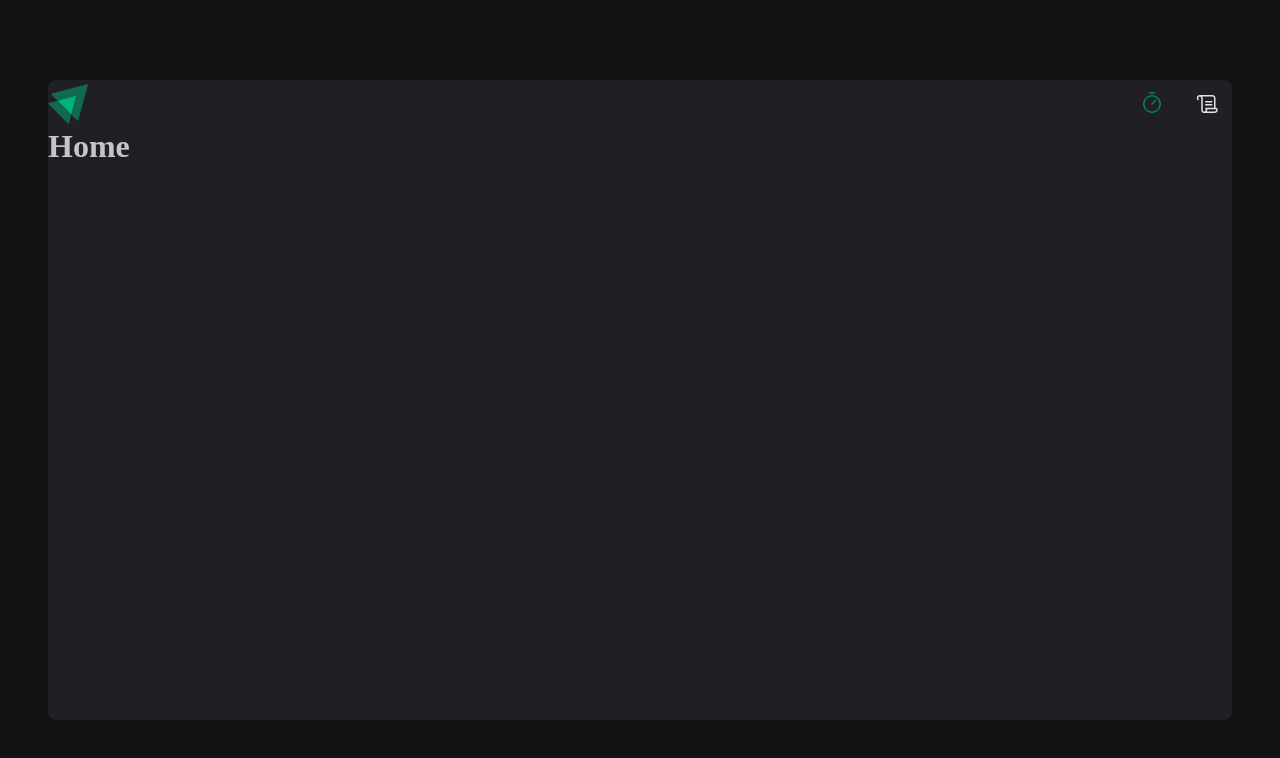
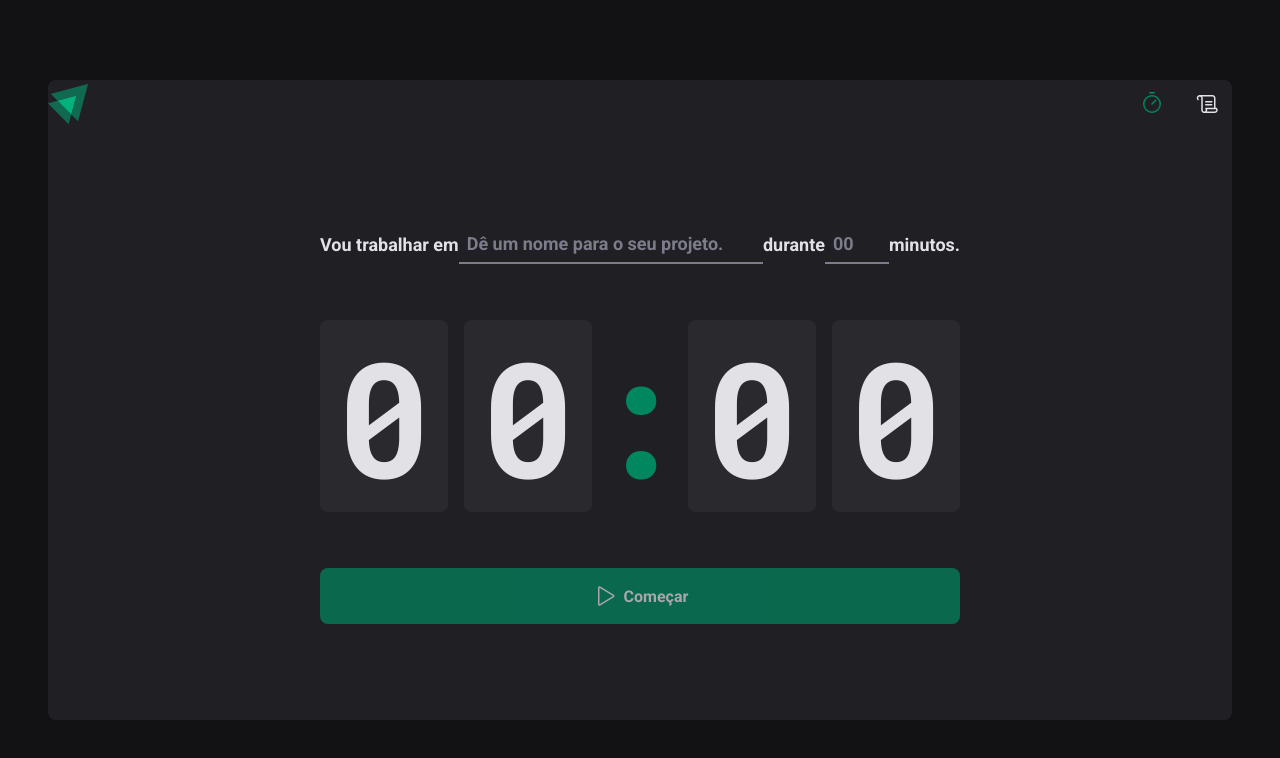
Before and after one commit to MayconTrix/Rocketseat---Ignite, a React (Vite) app in the folder Aulas/02-ignite-timer/: page / in a window 1280 px wide. Shown: the top 758 px of the page. Built offline with nearby package versions, Linux system fonts and the light colour scheme.

Commit message:
Add new classes

```diff
--- a/Aulas/02-ignite-timer/index.html
+++ b/Aulas/02-ignite-timer/index.html
@@ -2,13 +2,16 @@
 <html lang="en">
   <head>
     <meta charset="UTF-8" />
-    <meta name="viewport" content="width=device-width, initial-scale=1.0" />
     <link rel="preconnect" href="https://fonts.googleapis.com" />
     <link rel="preconnect" href="https://fonts.gstatic.com" crossorigin />
+
+    <meta name="viewport" content="width=device-width, initial-scale=1.0" />
+
     <link
       href="https://fonts.googleapis.com/css2?family=Roboto+Mono:wght@700&family=Roboto:wght@400;700&display=swap"
       rel="stylesheet"
     />
+
     <title>Ignite Timer</title>
   </head>
   <body>
--- a/Aulas/02-ignite-timer/src/pages/History.tsx
+++ /dev/null
@@ -1,7 +0,0 @@
-export function History() {
-  return (
-    <div>
-      <h1>History</h1>
-    </div>
-  );
-}
--- /dev/null
+++ b/Aulas/02-ignite-timer/src/pages/History/index.tsx
@@ -0,0 +1,64 @@
+import { HistoryContainer, HistoryList, Status } from "./styles";
+
+export function History() {
+  return (
+    <HistoryContainer>
+      <h1>Meu histórico</h1>
+
+      <HistoryList>
+        <table>
+          <thead>
+            <tr>
+              <th>Tarefa</th>
+              <th>Duração</th>
+              <th>Início</th>
+              <th>Status</th>
+            </tr>
+          </thead>
+          <tbody>
+            <tr>
+              <td>Tarefa</td>
+              <td>20 minutos</td>
+              <td>Há 2 meses</td>
+              <td>
+                <Status statusColor="green">Concluído</Status>
+              </td>
+            </tr>
+            <tr>
+              <td>Tarefa</td>
+              <td>20 minutos</td>
+              <td>Há 2 meses</td>
+              <td>
+                <Status statusColor="green">Concluído</Status>
+              </td>
+            </tr>
+            <tr>
+              <td>Tarefa</td>
+              <td>20 minutos</td>
+              <td>Há 2 meses</td>
+              <td>
+                <Status statusColor="green">Concluído</Status>
+              </td>
+            </tr>
+            <tr>
+              <td>Tarefa</td>
+              <td>20 minutos</td>
+              <td>Há 2 meses</td>
+              <td>
+                <Status statusColor="green">Concluído</Status>
+              </td>
+            </tr>
+            <tr>
+              <td>Tarefa</td>
+              <td>20 minutos</td>
+              <td>Há 2 meses</td>
+              <td>
+                <Status statusColor="green">Concluído</Status>
+              </td>
+            </tr>
+          </tbody>
+        </table>
+      </HistoryList>
+    </HistoryContainer>
+  );
+}
--- /dev/null
+++ b/Aulas/02-ignite-timer/src/pages/History/styles.ts
@@ -0,0 +1,86 @@
+import styled from "styled-components";
+
+export const HistoryContainer = styled.main`
+  flex: 1;
+  padding: 3.5rem;
+
+  display: flex;
+  flex-direction: column;
+
+  h1 {
+    font-size: 1.5rem;
+    color: ${(props) => props.theme["gray-100"]};
+  }
+`;
+
+export const HistoryList = styled.div`
+  flex: 1;
+  overflow: auto;
+  margin-top: 2rem;
+
+  table {
+    width: 100%;
+    border-collapse: collapse;
+    min-width: 600px;
+
+    th {
+      background-color: ${(props) => props.theme["gray-600"]};
+      padding: 1rem;
+      text-align: left;
+      color: ${(props) => props.theme["gray-100"]};
+      font-size: 0.875rem;
+      line-height: 1.6;
+
+      &:first-child {
+        border-top-left-radius: 8px;
+        padding-left: 1.5rem;
+      }
+
+      &:last-child {
+        border-top-right-radius: 8px;
+        padding-right: 1.5rem;
+      }
+    }
+    td {
+      background-color: ${(props) => props.theme["gray-700"]};
+      border-top: 4px solid ${(props) => props.theme["gray-800"]};
+      padding: 1rem;
+      font-size: 0.875rem;
+      line-height: 1.6;
+
+      &:first-child {
+        width: 50%;
+        padding-left: 1.5rem;
+      }
+
+      &:last-child {
+        padding-right: 1.5rem;
+      }
+    }
+  }
+`;
+
+const STATUS_COLORS = {
+  yellow: "yellow-500",
+  green: "green-500",
+  red: "red-500",
+} as const;
+
+interface StatusProps {
+  // statusColor: "yellow" | "red" | "green";
+  statusColor: keyof typeof STATUS_COLORS;
+}
+
+export const Status = styled.span<StatusProps>`
+  display: flex;
+  align-items: center;
+  gap: 0.5rem;
+
+  &::before {
+    content: "";
+    width: 0.5rem;
+    height: 0.5rem;
+    border-radius: 100%;
+    background: ${(props) => props.theme[STATUS_COLORS[props.statusColor]]};
+  }
+`;
--- a/Aulas/02-ignite-timer/src/pages/Home.tsx
+++ /dev/null
@@ -1,7 +0,0 @@
-export function Home() {
-  return (
-    <div>
-      <h1>Home</h1>
-    </div>
-  );
-}
--- /dev/null
+++ b/Aulas/02-ignite-timer/src/pages/Home/index.tsx
@@ -0,0 +1,59 @@
+import { Play } from "phosphor-react";
+import {
+  CountdownContainer,
+  FormContainer,
+  HomeContainer,
+  MinutesAmountContainer,
+  Separator,
+  StarCountdownButton,
+  TaskInput,
+} from "./styles";
+
+export function Home() {
+  return (
+    <HomeContainer>
+      <form action="">
+        <FormContainer>
+          <label htmlFor="task">Vou trabalhar em</label>
+          <TaskInput
+            id="task"
+            list="task-suggestions"
+            placeholder="Dê um nome para o seu projeto."
+          />
+
+          <datalist id="task-suggestions">
+            <option value="Projeto 1" />
+            <option value="Projeto 2" />
+            <option value="Projeto 3" />
+            <option value="Projeto 4" />
+          </datalist>
+
+          <label htmlFor="">durante</label>
+          <MinutesAmountContainer
+            type="number"
+            id="minutesAmount"
+            placeholder="00"
+            step={5}
+            min={5}
+            max={60}
+          />
+
+          <span>minutos.</span>
+        </FormContainer>
+
+        <CountdownContainer>
+          <span>0</span>
+          <span>0</span>
+          <Separator>:</Separator>
+          <span>0</span>
+          <span>0</span>
+        </CountdownContainer>
+
+        <StarCountdownButton disabled type="submit">
+          <Play size={24} />
+          Começar
+        </StarCountdownButton>
+      </form>
+    </HomeContainer>
+  );
+}
--- /dev/null
+++ b/Aulas/02-ignite-timer/src/pages/Home/styles.ts
@@ -0,0 +1,113 @@
+import styled from "styled-components";
+
+export const HomeContainer = styled.main`
+  flex: 1;
+  display: flex;
+  flex-direction: column;
+  align-items: center;
+  justify-content: center;
+  form {
+    display: flex;
+    flex-direction: column;
+    align-items: center;
+    gap: 3.5rem;
+  }
+`;
+
+export const FormContainer = styled.div`
+  width: 100%;
+  display: flex;
+  align-items: center;
+  justify-content: center;
+  gap: 0.5;
+  color: ${(props) => props.theme["gray-100"]};
+  font-size: 1.125rem;
+  font-weight: bold;
+  flex-wrap: wrap;
+`;
+
+const BaseInput = styled.input`
+  background: transparent;
+  height: 2.5rem;
+  border: 0;
+  border-bottom: 2px solid ${(props) => props.theme["gray-500"]};
+  font-weight: bold;
+  font-size: 1.125rem;
+  padding: 0 0.5rem;
+  color: ${(props) => props.theme["gray-100"]};
+
+  &:focus {
+    box-shadow: none;
+    border-color: ${(props) => props.theme["green-500"]};
+  }
+
+  &::placeholder {
+    color: ${(props) => props.theme["gray-500"]};
+  }
+`;
+
+export const TaskInput = styled(BaseInput)`
+  flex: 1;
+
+  &::-webkit-calendar-picker-indicator {
+    display: none !important;
+  }
+`;
+
+export const MinutesAmountContainer = styled(BaseInput)`
+  width: 4rem;
+`;
+
+export const CountdownContainer = styled.div`
+  font-family: "Roboto Mono", monospace;
+  font-size: 10rem;
+  line-height: 8rem;
+  color: ${(props) => props.theme["gray-100"]};
+
+  display: flex;
+  gap: 1rem;
+
+  span {
+    background: ${(props) => props.theme["gray-700"]};
+    padding: 2rem 1rem;
+    border-radius: 8px;
+  }
+`;
+
+export const Separator = styled.div`
+  padding: 2rem 0;
+  color: ${(props) => props.theme["green-500"]};
+
+  width: 4rem;
+  overflow: hidden;
+  display: flex;
+  justify-content: center;
+`;
+
+export const StarCountdownButton = styled.button`
+  width: 100%;
+  border: 0;
+  padding: 1rem;
+  border-radius: 8px;
+
+  display: flex;
+  align-items: center;
+  justify-content: center;
+
+  gap: 0.5rem;
+  font-weight: bold;
+
+  cursor: pointer;
+
+  background: ${(props) => props.theme["green-500"]};
+  color: ${(props) => props.theme["gray-100"]};
+
+  &:disabled {
+    opacity: 0.7;
+    cursor: not-allowed;
+  }
+
+  &:not(:disabled):hover {
+    background: ${(props) => props.theme["green-700"]};
+  }
+`;
--- a/Aulas/02-ignite-timer/src/styles/global.ts
+++ b/Aulas/02-ignite-timer/src/styles/global.ts
@@ -15,9 +15,10 @@
 body {
   background: ${(props) => props.theme["gray-900"]};
   color: ${(props) => props.theme["gray-300"]};
+  -webkit-font-smoothing: antialiased;
 }
 
-border-style, input-security, textarea, button {
+body, input, textarea, button {
   font-family: 'Roboto', sans-serif;
   font-weight: 400;
   font-size: 1rem;
```
